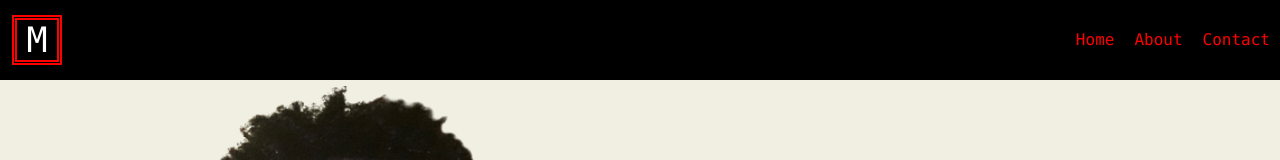
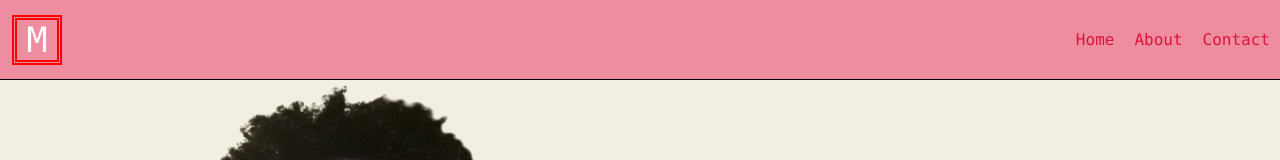
Before and after one commit to Mousdial4/Mousdial4.gitHub.io, a React (Create React App) app: page / in a window 1280 px wide. Shown: the top 160 px of the page. Built offline with nearby package versions, Linux system fonts and the light colour scheme.

Commit message:
Finally Tweaks
Finally Tweaks

```diff
--- a/src/Burger.js
+++ b/src/Burger.js
@@ -1,6 +1,6 @@
-import React, { useState } from 'react';
-import styled from 'styled-components';
-import RightNav from './RightNav';
+import React, { useState } from "react";
+import styled from "styled-components";
+import RightNav from "./RightNav";
 
 const StyledBurger = styled.div`
   width: 2rem;
@@ -17,26 +17,26 @@ const StyledBurger = styled.div`
   }
   div {
     width: 2rem;
-    height: 1.25rem;
-    background-color: ${({ open }) => open ? '#ccc' : '#333'};
+    height: 2px;
+    background-color: ${({ open }) => (open ? "#ccc" : "#333")};
     border-radius: 10px;
     transform-origin: 1px;
     transition: all 0.3s linear;
     &:nth-child(1) {
-      transform: ${({ open }) => open ? 'rotate(45deg)' : 'rotate(0)'};
+      transform: ${({ open }) => (open ? "rotate(45deg)" : "rotate(0)")};
     }
     &:nth-child(2) {
-      transform: ${({ open }) => open ? 'translateX(100%)' : 'translateX(0)'};
-      opacity: ${({ open }) => open ? 0 : 1};
+      transform: ${({ open }) => (open ? "translateX(100%)" : "translateX(0)")};
+      opacity: ${({ open }) => (open ? 0 : 1)};
     }
     &:nth-child(3) {
-      transform: ${({ open }) => open ? 'rotate(-45deg)' : 'rotate(0)'};
+      transform: ${({ open }) => (open ? "rotate(-45deg)" : "rotate(0)")};
     }
   }
 `;
 
 const Burger = () => {
-  const [open, setOpen] = useState(false)
+  const [open, setOpen] = useState(false);
 
   return (
     <>
@@ -45,9 +45,9 @@ const Burger = () => {
         <div />
         <div />
       </StyledBurger>
-      <RightNav open={open}/>
+      <RightNav open={open} />
     </>
-  )
-}
+  );
+};
 
-export default Burger
+export default Burger;
--- a/src/Navbar.js
+++ b/src/Navbar.js
@@ -3,7 +3,7 @@ import React from "react";
 import Burger from "./Burger";
 
 const Nav = styled.nav`
-  background: black;
+  background: #ef8da0;
   width: auto;
   height: auto;
   border-bottom: 0.9px solid black;
--- a/src/RightNav.js
+++ b/src/RightNav.js
@@ -5,23 +5,24 @@ const Ul = styled.ul`
   list-style: none;
   display: flex;
   flex-flow: row nowrap;
-  color: red;
+  color: #dc143c;
   li {
     padding: 30px 10px;
+    cursor: pointer;
   }
   @media (max-width: 768px) {
-    flex-flow: column nowrap;
-    background-color: black;
+    flex-flow: column wrap;
+    background-color: #f0efe2;
     position: fixed;
-    transform: ${({ open }) => (open ? "translateX(0)" : "translateX(100%)")};
+    transform: ${({ open }) => (open ? "translateX(0%)" : "translateX(100%)")};
     top: 0;
     right: 0;
-    height: 100vh;
-    width: 300px;
-    padding-top: 3.5rem;
-    transition: transform 0.3s ease-in-out;
+    height: auto;
+    width: auto;
+    padding-top: 3rem;
+    transition: transform 0.2s ease-in-out;
     li {
-      color: red;
+      color: #dc143c;
     }
   }
 `;
@@ -29,7 +30,14 @@ const Ul = styled.ul`
 const RightNav = ({ open }) => {
   return (
     <Ul open={open}>
-      <li>Home</li>
+      <li
+        onClick={(e) => {
+          e.preventDefault();
+          window.location.replace("/");
+        }}
+      >
+        Home
+      </li>
       <li
         onClick={(e) => {
           e.preventDefault();
```
Also changed, not shown: 6 other files (tests, documents, lock files or other folders).
